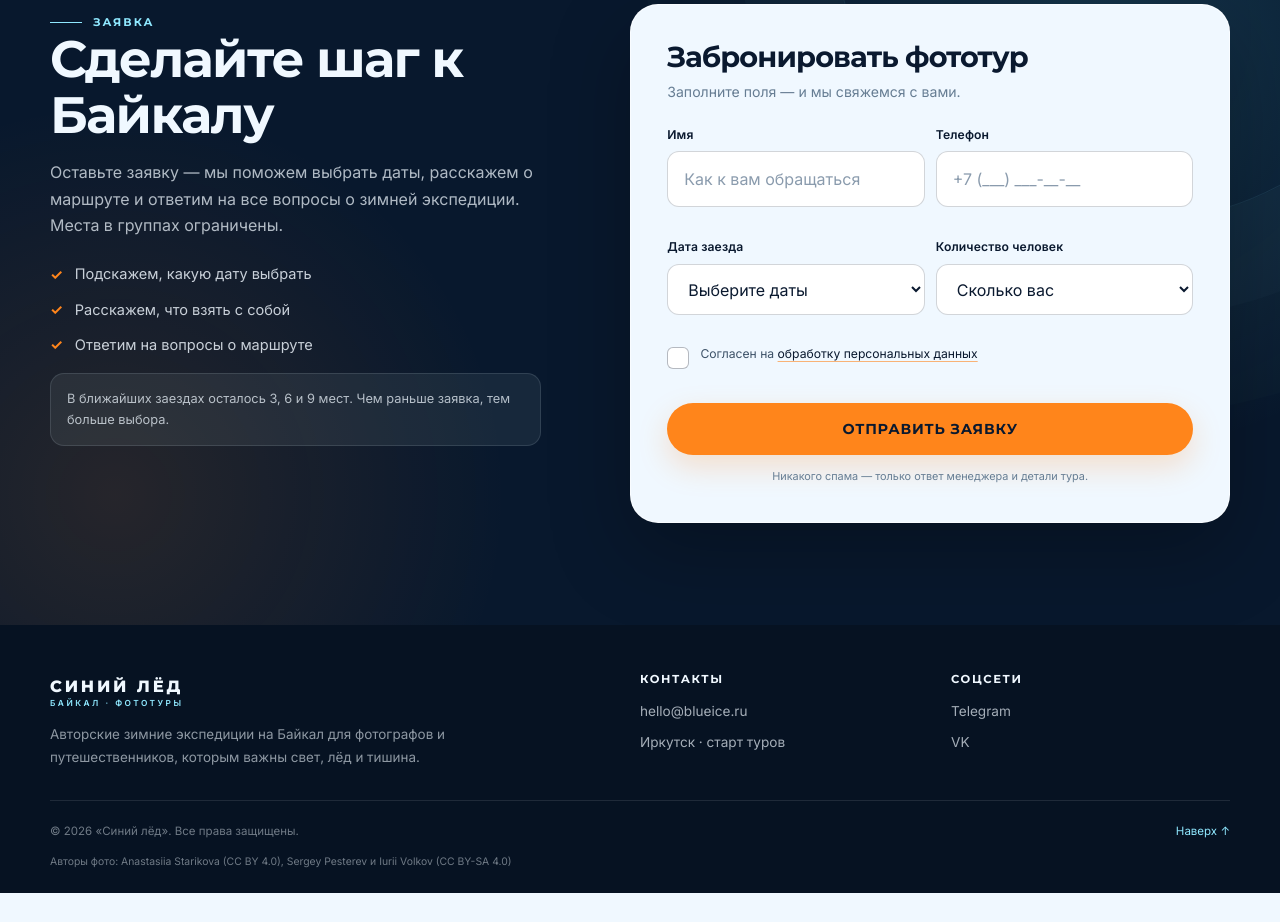
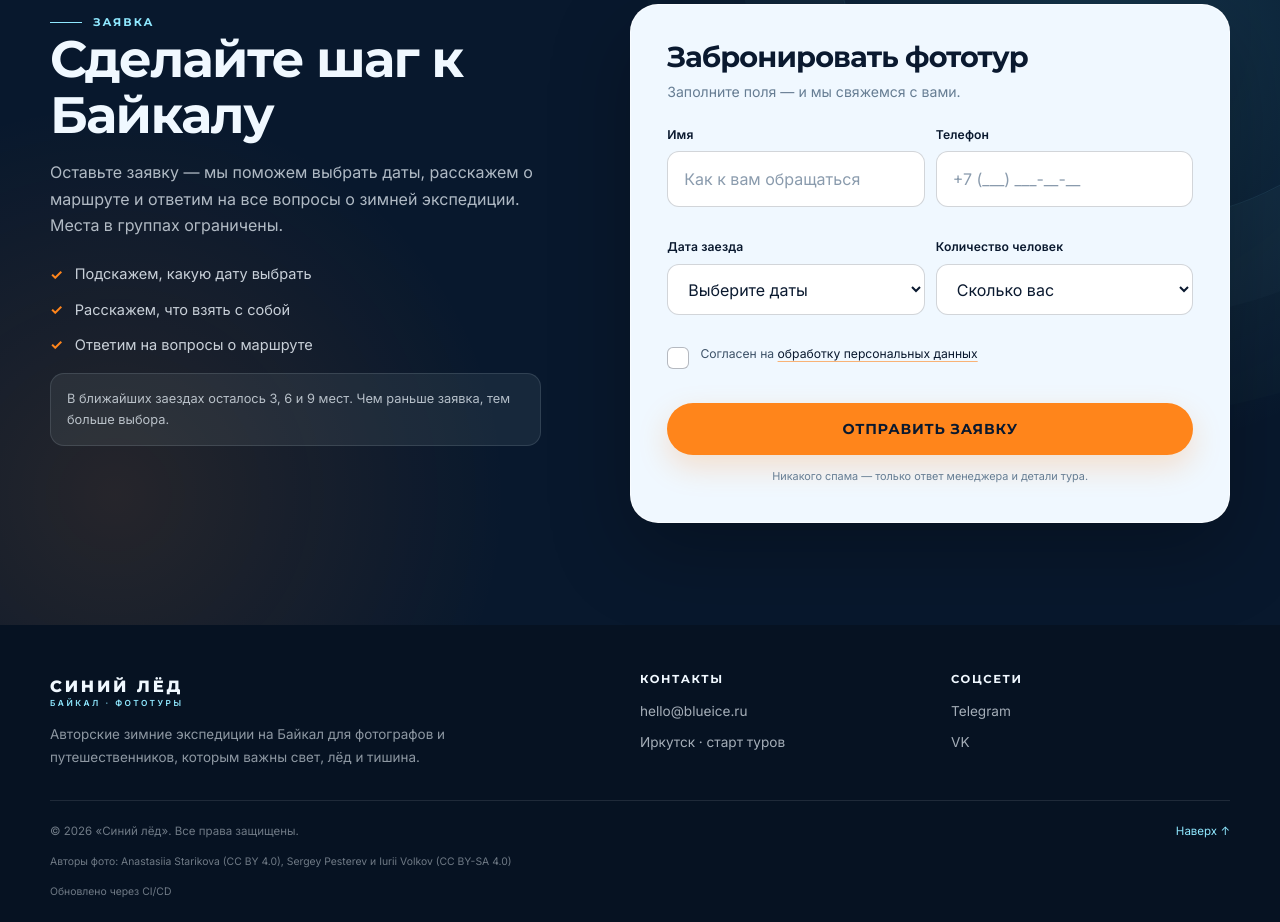
Before and after one commit to nebogatovradik/blue-ice, a plain HTML site: page index.html in a window 1280 px wide. Shown: the part 7327-8249 px from the top of the page. Before the commit the page ends 8220 px from the top, so only its background shows below. Drawn offline with Linux system fonts and the light colour scheme.

Commit message:
Проверка автообновления

```diff
--- a/index.html
+++ b/index.html
@@ -670,6 +670,7 @@
       </div>
 
       <p class="footer__credits">Авторы фото: Anastasiia Starikova (CC BY 4.0), Sergey Pesterev и Iurii Volkov (CC BY-SA 4.0)</p>
+      <p class="footer__credits">Обновлено через CI/CD</p>
     </div>
   </footer>
 
```
